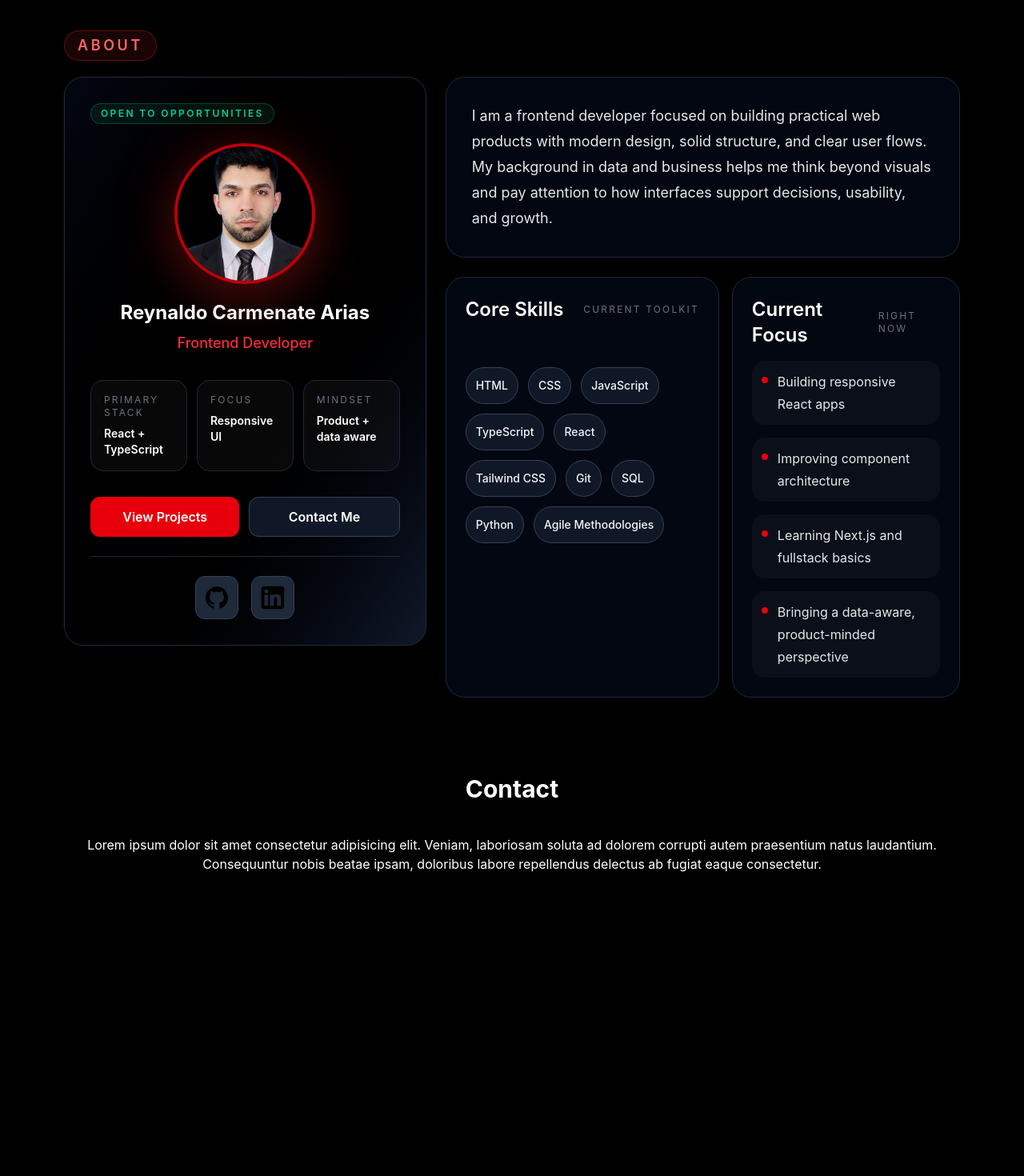
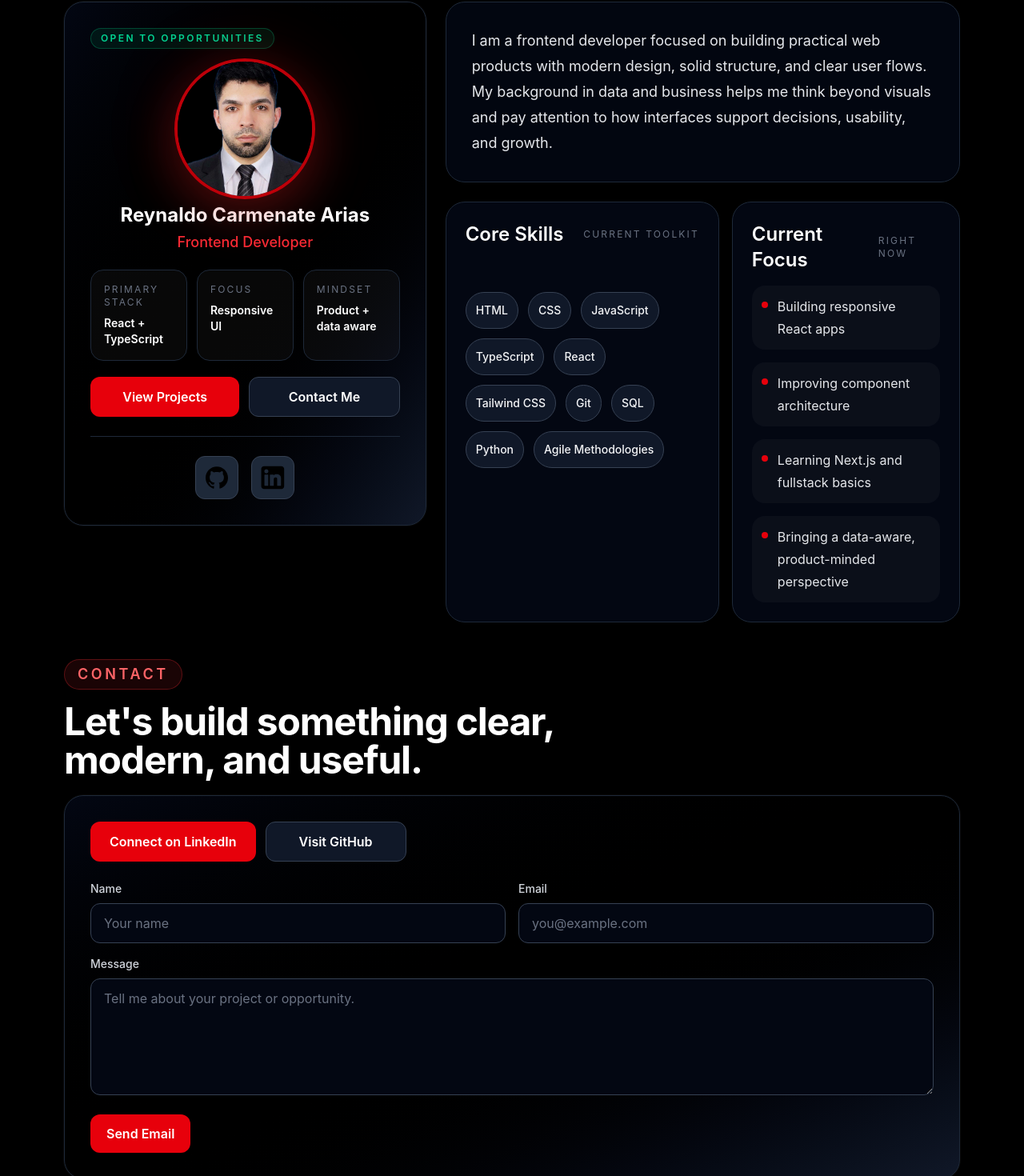
Before and after one commit to ReySlash/Portfolio_landing_page, a React (Vite) app: page / in a window 1280 px wide. Shown: the part 821-2291 px from the top of the page at 80% size. Before the commit the page ends 1953 px from the top, so only its background shows below. Built offline with nearby package versions, Linux system fonts and the light colour scheme.

Commit message:
created about section

```diff
--- a/src/components/About.tsx
+++ b/src/components/About.tsx
@@ -3,7 +3,7 @@ import AboutDescription from "./AboutDescription";
 
 function About() {
   return (
-    <section id="about" className="px-6 py-18 lg:px-20 lg:py-24">
+    <section id="about" className="px-6 lg:px-20 my-10 h-svh">
       <div className="mx-auto flex max-w-7xl flex-col gap-5">
         <div className="max-w-3xl space-y-4 text-left">
           <span className="inline-flex w-fit rounded-full border border-red-500/30 bg-red-500/10 px-4 py-1 text-lg font-semibold uppercase tracking-[0.2em] text-red-400">
--- a/src/components/AboutCard.tsx
+++ b/src/components/AboutCard.tsx
@@ -11,14 +11,14 @@ function AboutCard() {
 
   return (
     <div className="overflow-hidden rounded-3xl border border-gray-800 bg-linear-to-br from-gray-950 via-black to-gray-900 p-6 shadow-[0_0_0_1px_rgba(255,255,255,0.03)] lg:p-8">
-      <div className="mb-6 flex items-start justify-between gap-4">
+      <div className="mb-3 flex items-start justify-between gap-1">
         <span className="inline-flex rounded-full border border-emerald-500/30 bg-emerald-500/10 px-3 py-1 text-xs font-semibold uppercase tracking-[0.2em] text-emerald-400">
           Open to opportunities
         </span>
       </div>
 
       <div className="flex flex-col items-center text-center">
-        <div className="relative mb-5">
+        <div className="relative mb-1">
           <div className="absolute inset-0 rounded-full bg-red-600/20 blur-2xl" />
           <img
             className="relative mx-auto h-44 w-44 rounded-full border-4 border-red-600/80 object-cover shadow-[0_20px_60px_rgba(220,38,38,0.25)]"
@@ -30,12 +30,12 @@ function AboutCard() {
         <h3 className="text-2xl font-bold text-white">
           Reynaldo Carmenate Arias
         </h3>
-        <p className="mt-2 text-lg font-medium text-red-500">
+        <p className="mt-1 text-lg font-medium text-red-500">
           Frontend Developer
         </p>
       </div>
 
-      <div className="my-8 grid gap-3 sm:grid-cols-3 lg:grid-cols-1 xl:grid-cols-3">
+      <div className="my-5 grid gap-3 sm:grid-cols-3 lg:grid-cols-1 xl:grid-cols-3">
         {highlights.map((item) => (
           <div
             className="rounded-2xl border border-gray-800 bg-white/3 px-4 py-4 text-left"
--- a/src/components/AboutDescription.tsx
+++ b/src/components/AboutDescription.tsx
@@ -30,7 +30,7 @@ function AboutDescription() {
         </p>
       </div>
 
-      <div className="grid gap-4 lg:grid-cols-[1.2fr_1fr]">
+      <div className="grid gap-4 lg:grid-cols-[1.2fr_1fr] min-h-full">
         <div className="h-full rounded-3xl border border-gray-800 bg-gray-950 p-5 lg:p-6">
           <div className="mb-4 flex items-center justify-between gap-4">
             <h3 className="text-left text-2xl font-semibold text-white">
@@ -40,7 +40,7 @@ function AboutDescription() {
               Current toolkit
             </span>
           </div>
-          <div className="flex flex-wrap gap-3 items-center text-sm font-medium py-10">
+          <div className="flex flex-wrap gap-3 items-center text-sm font-medium py-3 lg:py-10">
             {coreSkills.map((skill) => (
               <span
                 className="rounded-full border py-3 border-gray-700 bg-gray-900 px-3 text-gray-100 transition-colors duration-150 hover:border-red-500/50 hover:text-white"
--- a/src/components/Contact.tsx
+++ b/src/components/Contact.tsx
@@ -1,13 +1,94 @@
 function Contact() {
   return (
-    <section id="contact">
-      <div className="flex flex-col justify-center text-center mb-10 px-20">
-        <h2 className="text-3xl font-bold mb-10 px-20">Contact</h2>
-        <p>
-          Lorem ipsum dolor sit amet consectetur adipisicing elit. Veniam,
-          laboriosam soluta ad dolorem corrupti autem praesentium natus
-          laudantium. Consequuntur nobis beatae ipsam, doloribus labore
-          repellendus delectus ab fugiat eaque consectetur.
+    <section id="contact" className="px-6 py-5 lg:px-20 lg:py-10">
+      <div className="mx-auto flex max-w-7xl flex-col gap-5">
+        <div className="max-w-3xl space-y-4 text-left">
+          <span className="inline-flex w-fit rounded-full border border-red-500/30 bg-red-500/10 px-4 py-1 text-lg font-semibold uppercase tracking-[0.2em] text-red-400">
+            Contact
+          </span>
+          <h2 className="text-4xl font-bold tracking-tight text-white lg:text-5xl">
+            Let&apos;s build something clear, modern, and useful.
+          </h2>
+        </div>
+
+        <div className="rounded-3xl border border-gray-800 bg-linear-to-br from-gray-950 via-black to-gray-900 p-6 shadow-[0_0_0_1px_rgba(255,255,255,0.03)] lg:p-8">
+          <div className="flex flex-col gap-6">
+            <div className="flex flex-col gap-3 sm:flex-row sm:flex-wrap">
+              <a
+                href="https://www.linkedin.com/in/reynaldo-carmenate-arias-03b5102b5/"
+                target="_blank"
+                rel="noreferrer"
+                className="flex items-center justify-center rounded-xl bg-red-600 px-5 py-3 font-semibold text-white transition-all duration-150 hover:scale-[1.02] hover:cursor-pointer hover:bg-red-500 active:scale-[0.98] sm:min-w-44 sm:px-6"
+              >
+                Connect on LinkedIn
+              </a>
+              <a
+                href="https://github.com/ReySlash"
+                target="_blank"
+                rel="noreferrer"
+                className="flex items-center justify-center rounded-xl border border-gray-700 bg-gray-900 px-5 py-3 font-semibold text-white transition-all duration-150 hover:scale-[1.02] hover:cursor-pointer hover:border-gray-500 hover:bg-gray-800 active:scale-[0.98] sm:min-w-44 sm:px-6"
+              >
+                Visit GitHub
+              </a>
+            </div>
+
+            <form
+              action="mailto:rcarmenatearias@gmail.com"
+              method="post"
+              encType="text/plain"
+              className="grid gap-4"
+            >
+              <div className="grid gap-4 lg:grid-cols-2">
+                <label className="flex flex-col gap-2 text-left">
+                  <span className="text-sm font-medium text-gray-300">
+                    Name
+                  </span>
+                  <input
+                    type="text"
+                    name="name"
+                    className="rounded-xl border border-gray-700 bg-gray-950 px-4 py-3 text-white outline-none transition-colors duration-150 placeholder:text-gray-500 focus:border-red-500"
+                    placeholder="Your name"
+                  />
+                </label>
+
+                <label className="flex flex-col gap-2 text-left">
+                  <span className="text-sm font-medium text-gray-300">
+                    Email
+                  </span>
+                  <input
+                    type="email"
+                    name="email"
+                    className="rounded-xl border border-gray-700 bg-gray-950 px-4 py-3 text-white outline-none transition-colors duration-150 placeholder:text-gray-500 focus:border-red-500"
+                    placeholder="you@example.com"
+                  />
+                </label>
+              </div>
+
+              <label className="flex flex-col gap-2 text-left">
+                <span className="text-sm font-medium text-gray-300">
+                  Message
+                </span>
+                <textarea
+                  name="message"
+                  rows={5}
+                  className="rounded-xl border border-gray-700 bg-gray-950 px-4 py-3 text-white outline-none transition-colors duration-150 placeholder:text-gray-500 focus:border-red-500"
+                  placeholder="Tell me about your project or opportunity."
+                />
+              </label>
+
+              <button
+                type="submit"
+                className="mt-2 flex items-center justify-center rounded-xl bg-red-600 px-5 py-3 font-semibold text-white transition-all duration-150 hover:scale-[1.02] hover:cursor-pointer hover:bg-red-500 active:scale-[0.98] lg:w-fit"
+              >
+                Send Email
+              </button>
+            </form>
+          </div>
+        </div>
+
+        <p className="text-left text-sm leading-7 text-gray-400">
+          Best way to reach me right now: LinkedIn for professional contact,
+          GitHub for code and project context.
         </p>
       </div>
     </section>
--- a/src/components/Hero.tsx
+++ b/src/components/Hero.tsx
@@ -20,16 +20,16 @@ function Hero() {
               I build fast, responsive React applications with modern UI and
               clean component architecture.
             </h3>
-            <div className="flex flex-col gap-3 sm:flex-row py-10">
+            <div className="flex flex-col justify-center gap-3 sm:flex-row py-10">
               <a
                 href="#projects"
-                className="flex flex-1 items-center justify-center rounded-xl bg-red-600 px-5 py-3 font-semibold text-white transition-all duration-150 hover:scale-[1.02] hover:cursor-pointer hover:bg-red-500 active:scale-[0.98]"
+                className="max-w-50 flex flex-1 items-center justify-center rounded-xl bg-red-600 px-5 py-3 font-semibold text-white transition-all duration-150 hover:scale-[1.02] hover:cursor-pointer hover:bg-red-500 active:scale-[0.98]"
               >
                 View Projects
               </a>
               <a
                 href="#contact"
-                className="flex flex-1 items-center justify-center rounded-xl border border-gray-700 bg-gray-900 px-5 py-3 font-semibold text-white transition-all duration-150 hover:scale-[1.02] hover:cursor-pointer hover:border-gray-500 hover:bg-gray-800 active:scale-[0.98]"
+                className="max-w-50 flex flex-1 items-center justify-center rounded-xl border border-gray-700 bg-gray-900 px-5 py-3 font-semibold text-white transition-all duration-150 hover:scale-[1.02] hover:cursor-pointer hover:border-gray-500 hover:bg-gray-800 active:scale-[0.98]"
               >
                 Contact Me
               </a>
--- a/src/components/Projects.tsx
+++ b/src/components/Projects.tsx
@@ -1,8 +1,10 @@
 function Projects() {
   return (
     <section id="projects">
-      <div className="flex flex-col justify-center text-center mb-10 px-20">
-        <h2 className="text-3xl font-bold">Projects</h2>
+      <div className="max-w-3xl space-y-4 text-left px-6 lg:px-20">
+        <span className="inline-flex w-fit rounded-full border border-red-500/30 bg-red-500/10 px-4 py-1 text-lg font-semibold uppercase tracking-[0.2em] text-red-400">
+          Projects
+        </span>
       </div>
     </section>
   );
```
